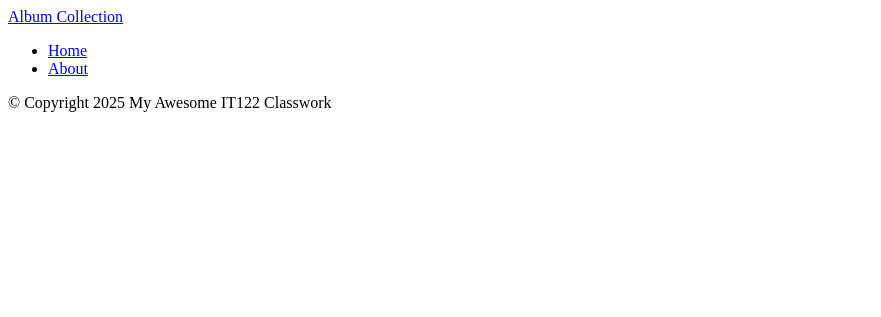
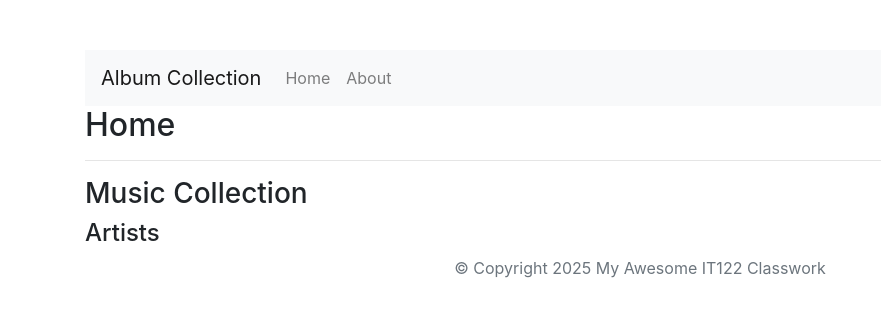
Before and after one commit to Peacegypsy/IT122Repo, a Node server app: page /albums in a window 1280 px wide. Shown: the top 317 px of the page, without its empty margins (0-881 px from the left). Run offline with Node 20, Linux system fonts and the light colour scheme; data that the repository does not hold is empty; some libraries are stand-ins or nearby versions.

Commit message:
react home page and details page working

```diff
--- a/index.js
+++ b/index.js
@@ -47,14 +47,14 @@ app.get('/about', (req, res) => {
 app.get("/detail", (req, res) => {
     Album.findOne({ artist:req.query.artist}).lean()
         .then((album) => {
-            res.render('details', {album: album});
+            res.render('details', {album: album, albumTitle: req.query.album});
         })
         .catch((err) => {next(err)})
 });
 
 // Deletes a single album
 app.get('/delete', async (req, res) => {
-    const deletedAlbum = await Album.findOneAndDelete({albumTitle:req.query.albumTitle}).lean();
+    const deletedAlbum = await Album.findOneAndDelete({albumTitle:req.query.album}).lean();
 
     if (deletedAlbum) {
         console.log("Album deleted");
@@ -70,7 +70,7 @@ app.get('/delete', async (req, res) => {
 app.get('/albums', (req, res) => {
     Album.find({}).lean()
         .then((albums) => {
-            res.render('albums_react',{albums: JSON.stringify(albums)});
+            res.render('home',{albums: albums});
         })
         .catch(err => res.json(err));
 });
--- a/views/albums_react.ejs
+++ b/views/albums_react.ejs
@@ -1,7 +1,7 @@
 <html lang="en">
 <head>
     <title>Albums Home</title>
-
+    <%- include('./partials/head'); %>
 
     <script src="https://unpkg.com/react@17/umd/react.development.js"></script>
     <script src="https://unpkg.com/react-dom@17/umd/react-dom.development.js"></script>
@@ -18,14 +18,19 @@
 
     const albums = <%- albums %>;
 
+    const albumDetails = (event) => {
+        window.location.href = `/detail?albumTitle=` + event.target.innerText;
+    }
+
+
     const Albums = (props) => {
         const listAlbums = props.data.map((album) =>
-            <li> {album.artist}</li>);
+            <li key="album.artist" id="album._id" onClick={props.clickHandler}> <a style={{color: "darkblue"}} href={"/detail?artist="+album.artist}> {album.artist} </a></li>);
         return <ul>{listAlbums}</ul>
     }
 
     ReactDOM.render(
-        <div><Albums data={albums} /></div>, document.getElementById('root'));
+        <div><Albums data={albums} clickHandler={{albumDetails}} /></div>, document.getElementById('root'));
 </script>
 
 
--- a/views/details.ejs
+++ b/views/details.ejs
@@ -22,7 +22,7 @@
 <% } %>
 <hr>
     <div>Delete Album:   </div>
-<a href="/delete?albumTitle=<%= album.albumTitle %>" class="delete"><%= album.albumTitle %></a></div>
+<a class="delete" href="/delete?albumTitle=<% album.albumTitle %>"><%= album.albumTitle %></a></div>
 <footer>
     <%- include('./partials/footer'); %>
 </footer>
--- a/views/home.ejs
+++ b/views/home.ejs
@@ -12,9 +12,9 @@
 <h3>Music Collection</h3>
 <h4>Artists</h4>
 <div class="albumContainer" style="background-color: powderblue">
-<% albums.forEach(function(album) { %>
-    <li style="list-style: none"><a style="color: darkblue" href="/detail?artist=<%= album.artist %>"> <%= album.artist %></a></li>
-<% }); %>
+    <% albums.forEach(function(album) { %>
+        <li style="list-style: none"><a style="color: darkblue" href="/detail?artist=<%= album.artist %>"> <%= album.artist %></a></li>
+    <% }); %>
 </div>
 <footer>
     <%- include('./partials/footer'); %>
--- a/views/partials/header.ejs
+++ b/views/partials/header.ejs
@@ -2,7 +2,7 @@
     <a class="navbar-brand" href="/">Album Collection</a>
     <ul class="navbar-nav mr-auto">
         <li class="nav-item">
-            <a class="nav-link" href="/">Home</a>
+            <a class="nav-link" href="/home">Home</a>
         </li>
         <li class="nav-item">
             <a class="nav-link" href="/about">About</a>
```
